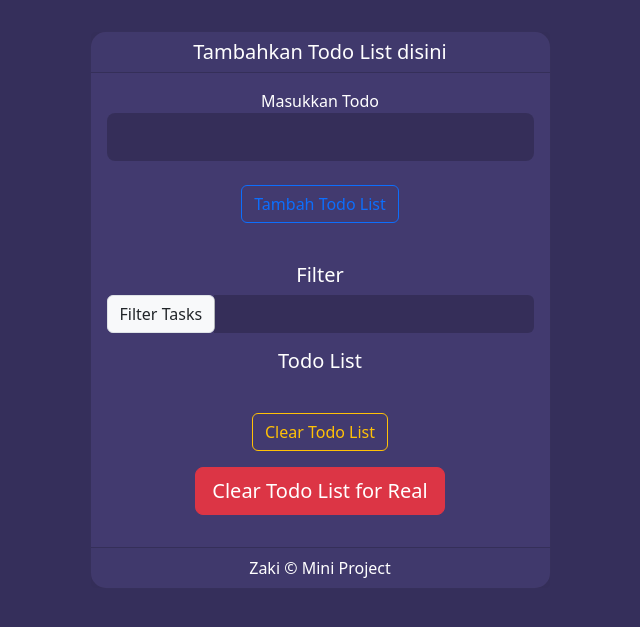
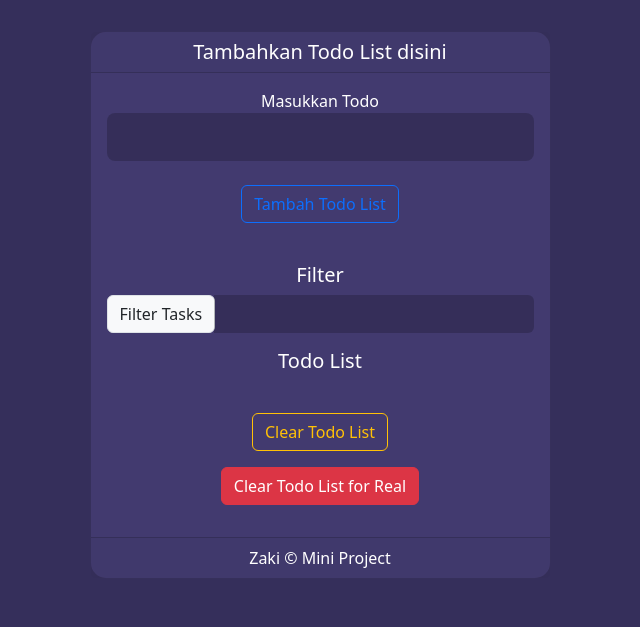
Before and after one commit to mrzaki30/Javascript-Fundamental, a plain HTML site: page index.html in a window 1280 px wide. Both pictures are taken after a click on the button "Clear Todo List". Shown: the part 121-748 px from the top of the page, without its empty margins (320-960 px from the left). Drawn offline with nearby package versions, Linux system fonts and the light colour scheme.

Commit message:
Update index.html

```diff
--- a/index.html
+++ b/index.html
@@ -75,7 +75,7 @@
                         </button>
 
                         <div class="collapse" id="collapseClearButton">
-                            <button class="btn btn-danger btn-lg btn-block clear-todos mt-3" type="submit"
+                            <button class="btn btn-danger btn-md btn-block clear-todos mt-3" type="submit"
                                 id="clear-todos">
                                 Clear Todo List for Real
                             </button>
```
